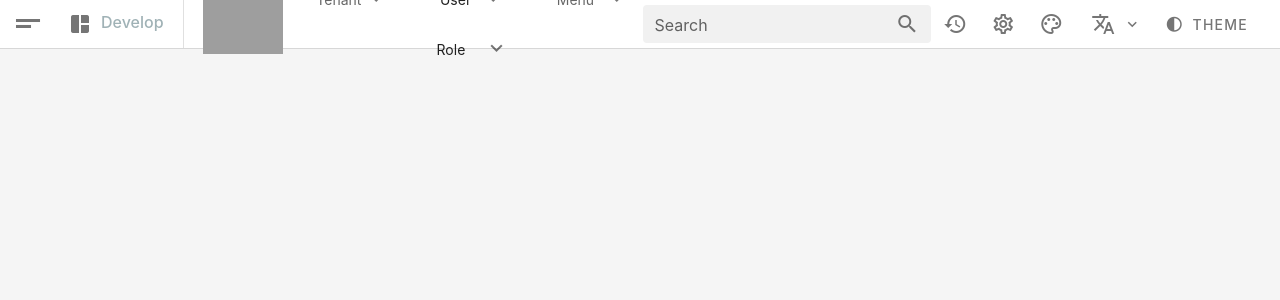
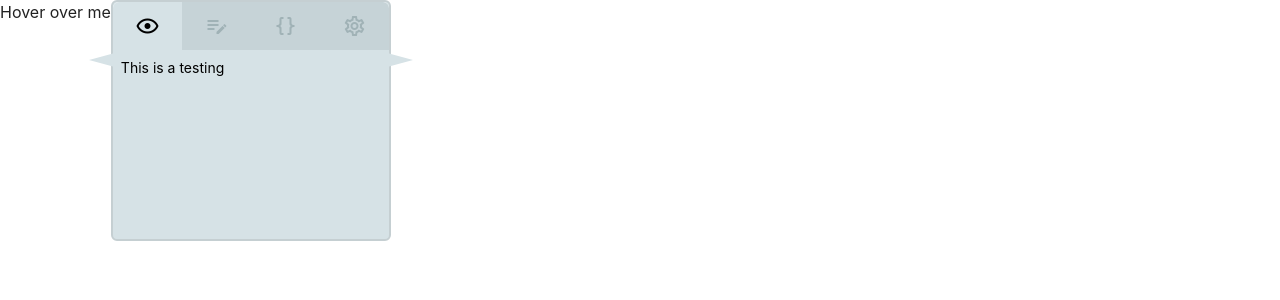
Before and after one commit to TinaW00/menu, a Vue app: page / in a window 1280 px wide. Shown: the top 300 px of the page. Built offline with nearby package versions, Linux system fonts and the light colour scheme; grey boxes are pictures that could not be loaded.

Commit message:
hintcomponent revised (arrow, table, padding, save button, img)

```diff
--- a/src/App.vue
+++ b/src/App.vue
@@ -2,8 +2,8 @@
   <v-app>
 
     <v-main>
-      <HelloWorld/>
-      <!-- <HintComponent/> -->
+      <!-- <HelloWorld/> -->
+      <HintComponent/>
     </v-main>
 
 
@@ -11,16 +11,16 @@
 </template>
 
 <script>
-import HelloWorld from './components/HelloWorld';
-// import HintCompnent from './components/HintComponent';
+// import HelloWorld from './components/HelloWorld';
+import HintComponent from './components/HintComponent';
 
 
 export default {
   name: 'App',
 
   components: {
-    HelloWorld,
-    // HintComponent,
+    // HelloWorld,
+    HintComponent,
   },
 
   data: () => ({
--- a/src/components/HintComponent.vue
+++ b/src/components/HintComponent.vue
@@ -1,44 +1,53 @@
 <template>
     <div>
+
       <div class="tooltip">Hover over me
         <span class="tooltipcontent">
           <div class="tabbar">
               <v-tabs v-model="tabs" active-class="tabactive" hide-slider>
-                <v-tab v-for="item in hinttabs" :key="item" class="tab">
-                  {{ item }}
+                <v-tab v-for="item in hinttabs" :key="item.icon" class="tab">
+                  <v-icon>{{ item.icon }}</v-icon>
                 </v-tab>
               </v-tabs>
 
-
-            <v-tabs-items v-model="tabs" style="padding:8px">
-              <v-tab-item >
-                  <div id="view"  class="tabcontent" style="text-align:left;padding-left:12px">
-                    <img>
-                    <p>Background of the System Background of the System</p>
+              <!-- <div v-if="helphelp.show" :style="`position: absolute;z-index:999;top:${helphelp.top};left:${helphelp.left}`">
+                  <template v-if="help.html">
+                      <iframe :src="fullpath(help.html)" height="100%" width="100%" >
+                      </iframe>
+                  </template>
+                  <template v-else>
+                      {{help.text}}
+                  </template>
+                  <span v-if="help.image!=''"><v-img :src="fullpath(help.image)"  width="350" aspect-ratio="1.7" contain></v-img></span>
+              </div> -->
+            <v-tabs-items v-model="tabs" style="background: transparent;">
+              <v-tab-item>
+                  <div id="view" class="tabcontent" v-for="item in hintview" :key="item.key" style="text-align:left;">
+                    <!-- <p><b>{{item.key}}</b></p> -->
+                    <p>{{item.property.text}}</p>
+                    <v-img :src="require(`../assets/${item.property.image}`)"  width="350" aspect-ratio="1.7" contain></v-img>
                   </div>
               </v-tab-item>
 
               <v-tab-item>
                 <div id="edit" class="tabcontent" >
                   <textarea rows="3"></textarea>
-                  <button type="submit" value="submit">SUBMIT</button>
                 </div>
               </v-tab-item>
 
               <v-tab-item>
                 <div id="html" class="tabcontent">
-                  <textarea rows="3"></textarea>
-                  <button type="submit" value="submit">SAVE</button>
+
                 </div>
               </v-tab-item>
 
               <v-tab-item>
-                <div id="config" class="tabcontent">
+                <div id="config" class="tabcontent" style="padding:0px 0px 8px 0px">
                   <table>
                     <tr>
-                      <td colspan="2">
+                      <td colspan="2" style="border:0">
                         <span id="hint-file">
-                          <v-file-input label="File input" solo flat dense hide-details class="file"></v-file-input>
+                          <v-file-input label="Select A File" solo flat dense hide-details class="file"></v-file-input>
                           <!-- <input type="text" id="filename" name="filename" class="filename">
                           <input type="button" class="filebutton" value="選取檔案 ">
                           <input type="file" id="file" name="file" class="file" onchange="document.getElementById('filename').value = this.value"> -->
@@ -46,27 +55,29 @@
                       </td>
                     </tr>
                     <tr>
-                      <td>Position</td>
-                      <td><input type="text" id="position" name="position"></td>
+                      <td>File name</td>
+                      <td><input type="text" id="filename" name="filename"></td>
                     </tr>
                     <tr>
                       <td>Width</td>
                       <td><input type="text" id="widht" name="width"></td>
                     </tr>
-                    <tr>
+                    <!-- <tr>
                       <td>Height</td>
                       <td><input type="text" id="height" name="height"></td>
+                    </tr> -->
+                    <tr>
+                      <td>Position</td>
+                      <td><input type="text" id="position" name="position"></td>
                     </tr>
                     <tr>
                       <td>Background</td>
                       <td><input type="text" id="background" name="background"></td>
                     </tr>
-                    <tr>
-                      <td colspan="2"><button type="submit" value="submit">SUBMIT</button></td>
-                    </tr>
                     </table>
                 </div>
               </v-tab-item>
+              <button v-if="tabs > 0" type="submit" value="submit" class="hintsave">SAVE</button>
             </v-tabs-items>
 
             </div>
@@ -80,8 +91,9 @@
 <script>
   export default {
     data: () => ({
-      hinttabs:['VIEW','EDIT','HTML','CONFIG'],
+      hinttabs:[{tabname:'VIEW',icon:'mdi-eye-outline'},{tabname:'EDIT',icon:'mdi-playlist-edit'},{tabname:'HTML',icon:'mdi-code-braces'},{tabname:'CONFIG',icon:'mdi-cog-outline'}],
       tabs: null,
+      hintview:[{"key":"--System-height", "property" : {"image":"blue.png","text" : "This is a testing"}}]
     }),
     methods:{
       openhint() {
@@ -92,6 +104,7 @@
 </script>
 
 <style>
+
 
   *{
     font-family: 'inter';
@@ -111,6 +124,7 @@
     border-radius: 6px;
     position: absolute;
     z-index: 1;
+    border: 2px solid #c5cfd2;
   }
 
   .tooltip:hover .tooltipcontent {
@@ -120,23 +134,26 @@
   .tooltip .tooltipcontent::before {
     content: " ";
     position: absolute;
-    top: 50%;
+    top: 50px;
     left: 0%;
-    margin-left: -16px;
+    margin-left: calc(-8px * 4);
     border-width: 8px;
     border-style: solid;
     border-color:  transparent #D6E2E6 transparent transparent;
+    transform: scaleX(3) scaleY(0.8);
   }
   .tooltip .tooltipcontent::after {
     content: " ";
     position: absolute;
-    top: 50%;
+    top: 50px;
     right: 0%;
-    margin-right: -16px;
+    margin-right: calc(-8px * 4);
     border-width: 8px;
     border-style: solid;
     border-color:  transparent transparent transparent #D6E2E6;
+    transform: scaleX(3) scaleY(0.8);
   }
+
   .tabbar{
     width: 100%;
     overflow: hidden;
@@ -144,31 +161,37 @@
     /* display: flex; */
     justify-content: space-between;
     border-radius: 6px 6px 0 0;
+
   }
   .tabbar .v-slide-group__content{
     width: 100%!important;
   }
   .v-tab{
     min-width: calc(100% / 4)!important;
-    padding: 8px 0px!important;
+    padding: 0px 0px!important;
   }
   .tab{
-    padding: 8px;
+    padding: 0px;
     width: calc(100% / 4)!important;
     border: none;
     /* display: block; */
     outline: 0;
-    border: 1px solid #eee;
+    /* border: 1px solid #eee; */
     border-top: 0px;
     font-size: 12px!important;
     background: #C6D3D7!important;
     color: #A0B2B6!important;
   }
+  .tab .v-icon{
+    color: #A0B2B6!important;
+  }
 
   .tabactive{
     background: #D6E2E6!important;
+    border-bottom: 0px!important;
+  }
+  .tabactive .v-icon{
     color: #000!important;
-    border-bottom: 0px!important;
   }
   /* #hint-file .filename{
     width: 70%;
@@ -195,45 +218,65 @@
     position:absolute;
     left: 2.5%;
   } */
+  #hint-file label{
+    font-size: 14px;
+  }
+  #view p{
+    font-size: 14px!important;
+    line-height: 20px;
+    margin: 0;
+  }
   #hint-file .file{
     margin-bottom: 5px;
     padding: 4px!important;
+    background: transparent;
   }
   #hint-file .file button{
     background: transparent;
   }
-  table input{
+  #config table{
+    /* border-collapse: collapse; */
+  }
+  #config table input{
     width: 90%;
     border-radius: 4px;
     background: #fff;
     border: 0px;
     outline: none;
-    padding: 2px 4px;
+    padding: 0px 4px;
     font-size: 14px;
   }
-  table td{
-    width: 50%;
+  #config table td{
+
     font-size: 14px;
+    /* border: 1px solid #C6D3D7; */
+  }
+  #config table td:first-child{
+    width: 40%;
+    text-align: left;
+    padding-left: 12px;
   }
   .tabcontent{
     color:#000;
+    padding: 8px;
   }
-  .tabcontent button{
-    color:#000;
-    border-radius: 4px;
-    background: #fff;
-    border: 0px;
-    font-size: 12px;
+
+  .tabcontent textarea{
     width: 100%;
-    padding: 4px;
-    margin-top: 5px;
-  }
-  .tabcontent textarea{
-    width: 95%;
     outline: none;
     border: 0px;
     border-radius: 4px;
     background: #fff;
   }
+  .hintsave{
+    color:#000;
+    border-radius: 0 0 4px 4px;
+    background: #fff;
+    border: 0px;
+    font-size: 12px;
+    width: 100%;
+    padding: 8px;
+    margin-top: 2px;
+  }
 
 </style>
```
